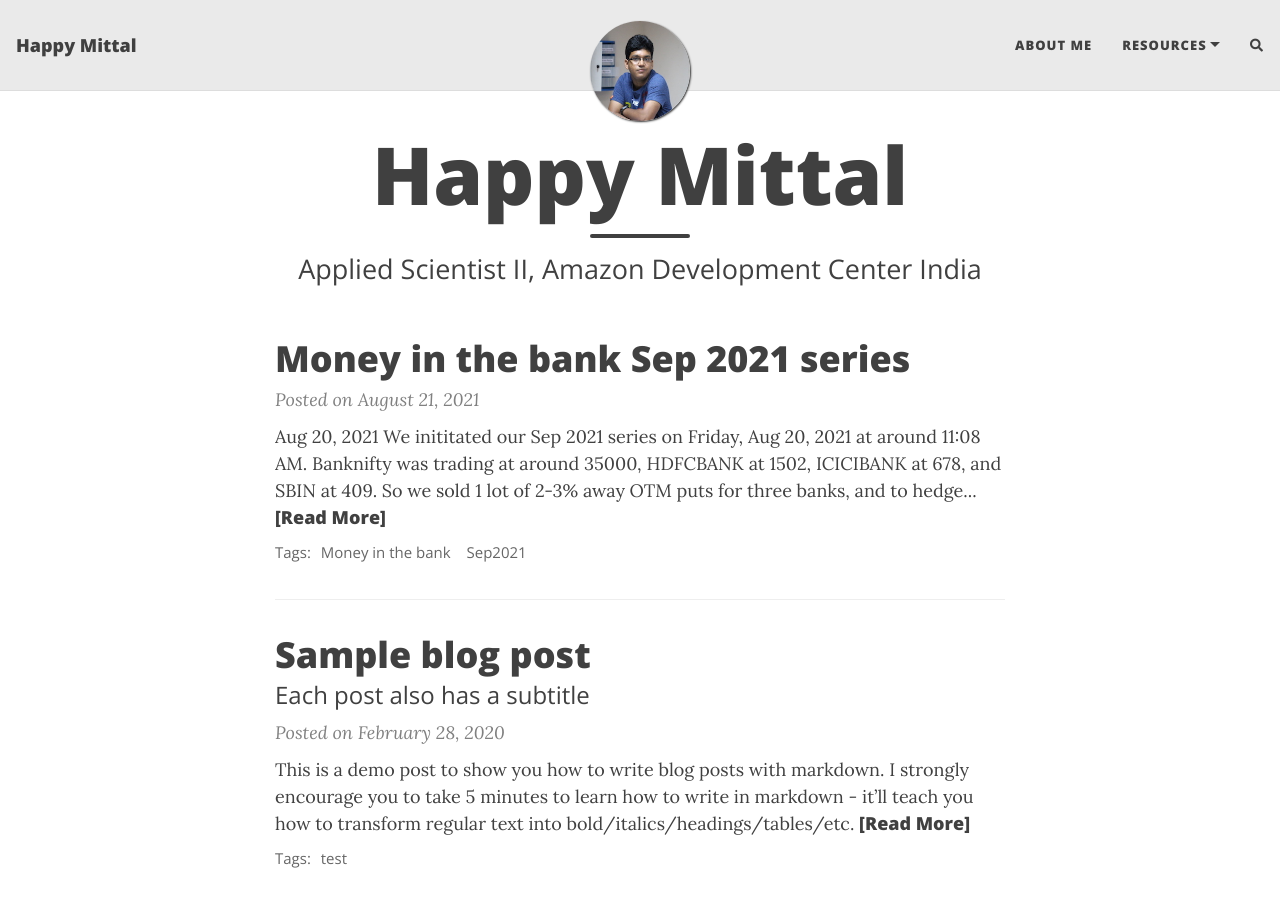
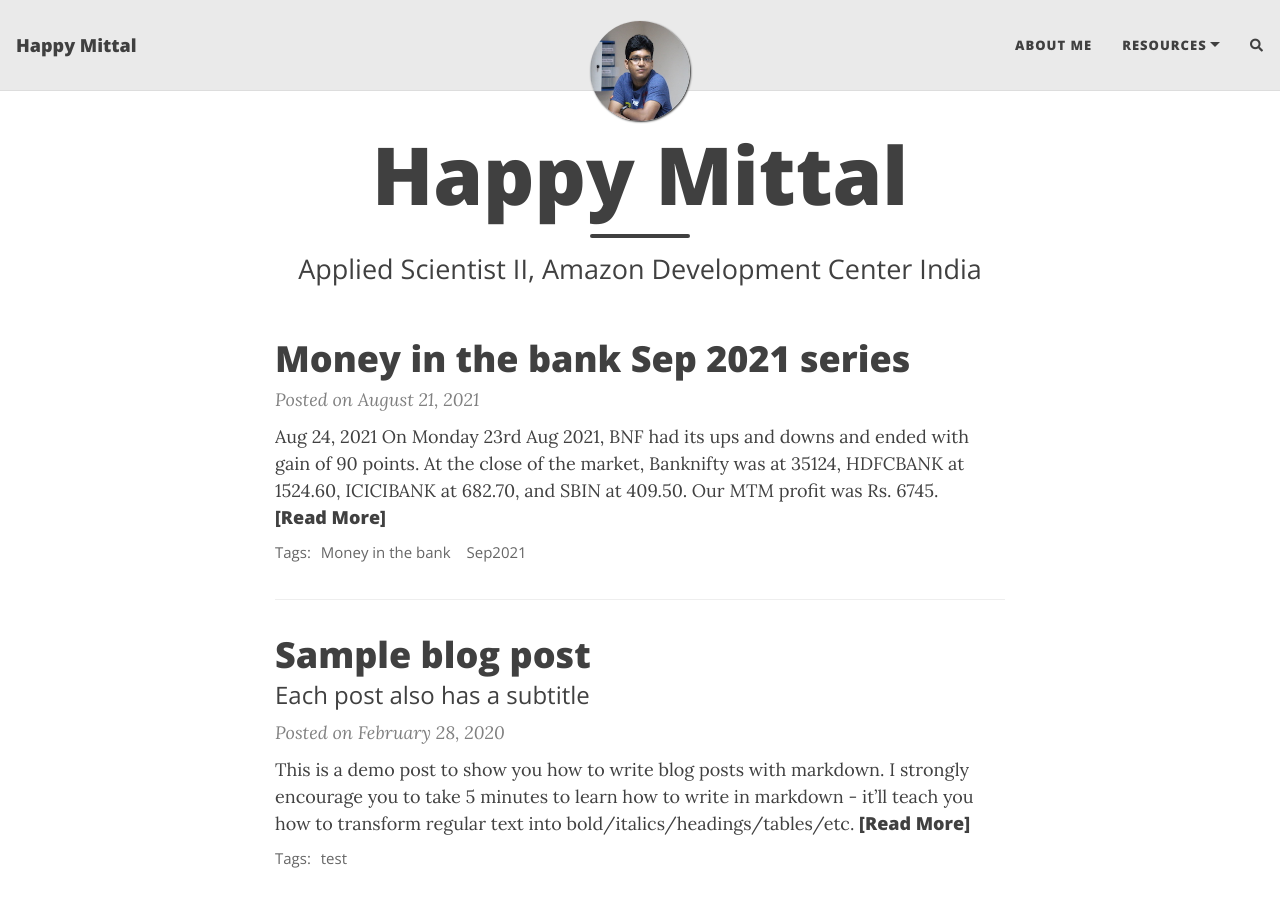
Before and after one commit to happy2332/happy2332.github.io, a Jekyll site: the page built from index.html, in a window 1280 px wide and 900 px high. Built offline with Jekyll 4.4.1, drawn with Linux system fonts in a browser that asks for light colours; nearby versions of some CDN libraries; the list of posts is cut into pages by our own code; comment, search, counter and statistics services are not loaded.

Commit message:
Update 2021-08-21-money-in-the-bank-sep-21.md

```diff
--- a/_posts/2021-08-21-money-in-the-bank-sep-21.md
+++ b/_posts/2021-08-21-money-in-the-bank-sep-21.md
@@ -5,7 +5,12 @@ tags: [Money in the bank, Sep2021]
 comments: true
 ---
 
-### Aug 20, 2021
+### Aug 24, 2021
+On Monday 23rd Aug 2021, BNF had its ups and downs and ended with gain of 90 points. At the close of the market, Banknifty was at 35124, HDFCBANK at 1524.60, ICICIBANK at 682.70, and SBIN at 409.50. Our MTM profit was Rs. 6745.
+
+![mib_status_aug_20_2021](../assets/img/mib_status_aug_23_2021.jpg)
+---
+### Aug 21, 2021
 We inititated our Sep 2021 series on Friday, Aug 20, 2021 at around 11:08 AM. Banknifty was trading at around 35000, HDFCBANK at 1502, ICICIBANK at 678, and SBIN at 409.
 So we sold 1 lot of 2-3% away OTM puts for three banks, and to hedge them, we bought 1 lot of near ATM Banknifty Put. Following shows the trades taken.
 
```
